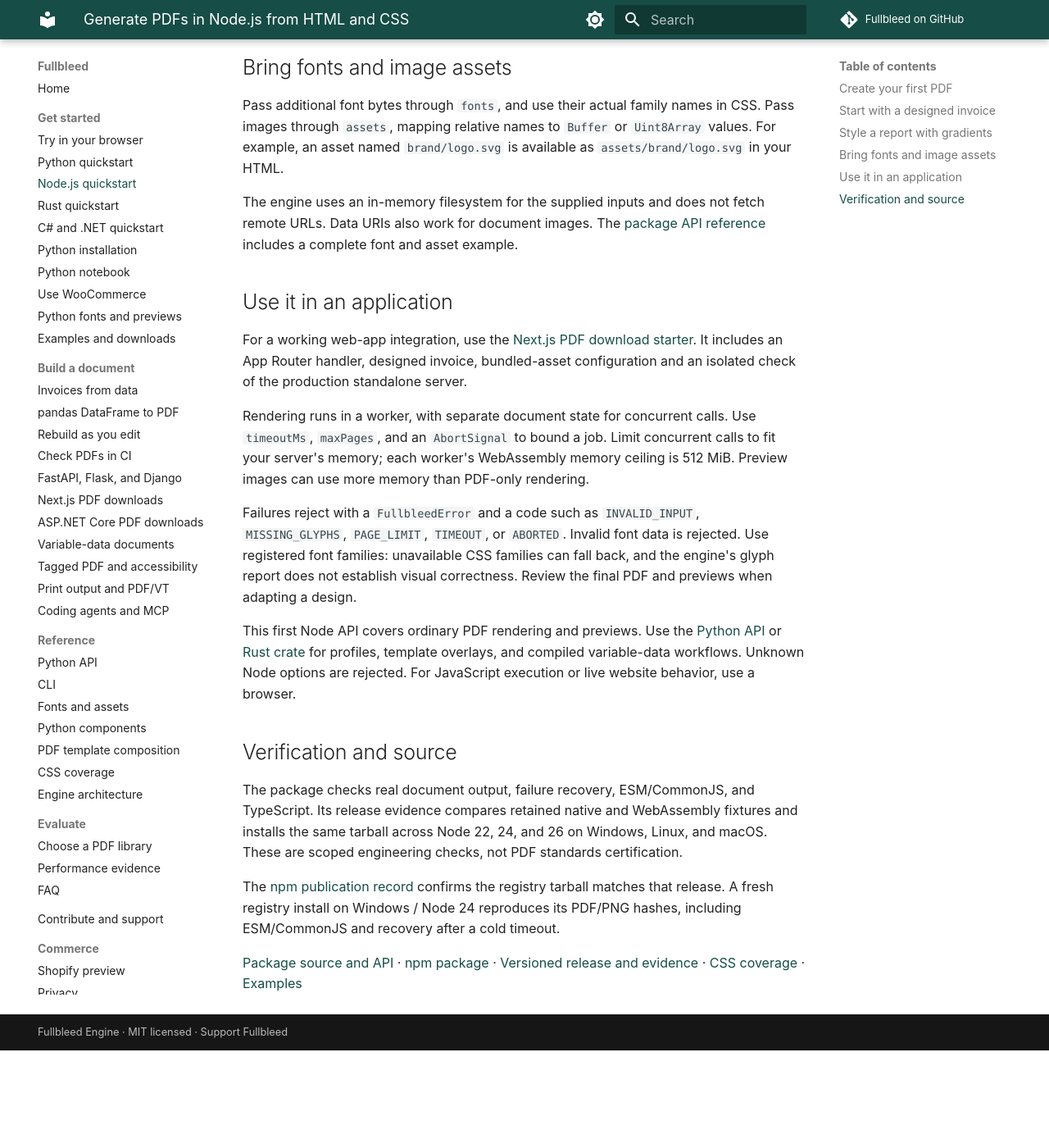
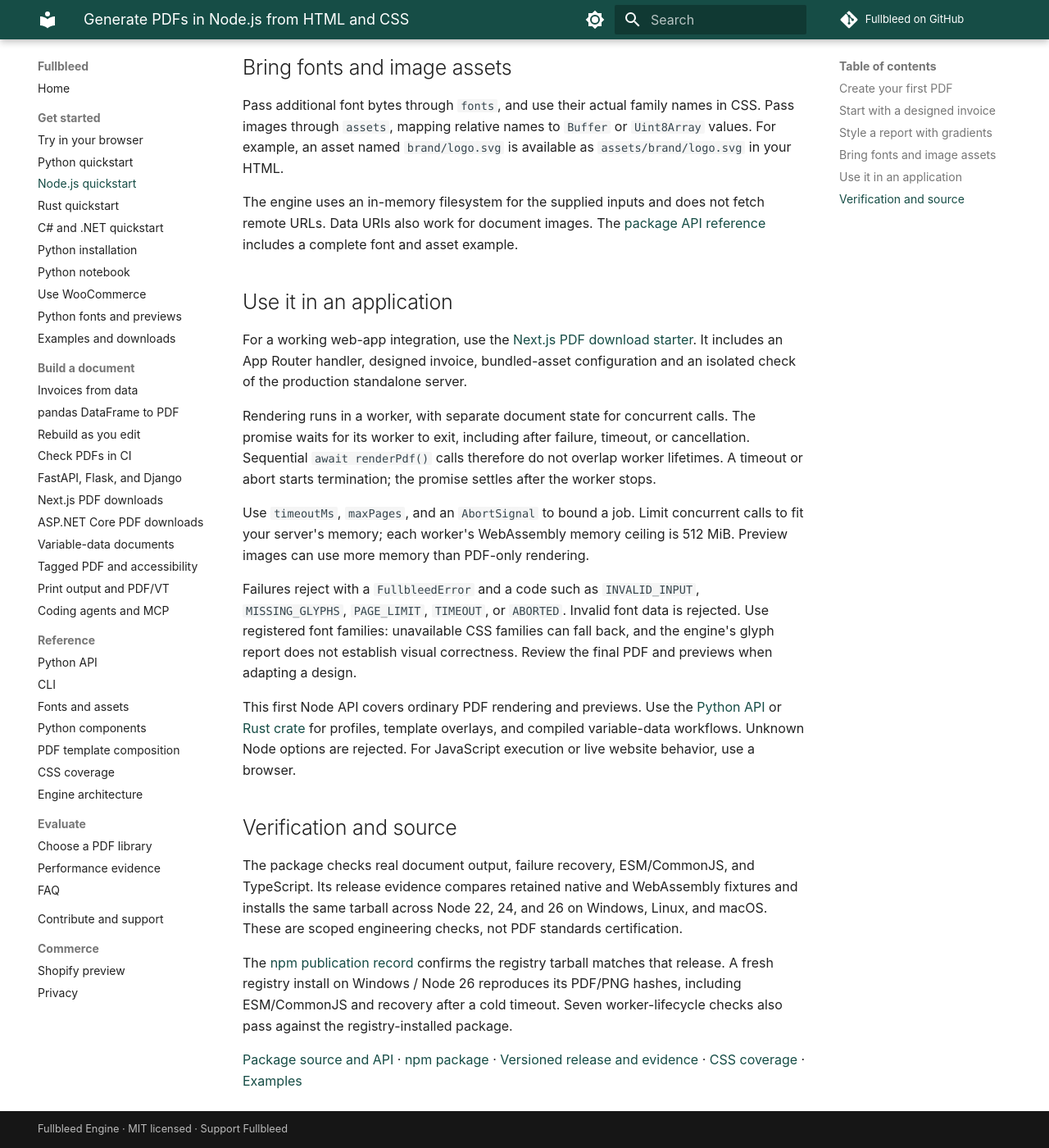
Before and after one commit to fullbleed-engine/docs, an MkDocs documentation site: the page built from docs/getting-started/node.md, in a window 1280 px wide and 1400 px high, scrolled down 3690 px. Shown: the whole window at 82% size. Built offline with MkDocs 1.6.1 and Material for MkDocs 9.7.7, drawn with Linux system fonts in a browser that asks for light colours; comment, search, counter and statistics services are not loaded; before the commit the page ends 4971 px from its top, so only the background shows below that; some of the changed text lies outside the part shown.

Commit message:
docs: use verified Node 0.1.3 in the quickstart (#37)

```diff
--- a/docs/getting-started/node.md
+++ b/docs/getting-started/node.md
@@ -77,7 +77,7 @@
 these PNG previews in earlier releases.
 
 [Open the report PDF](../assets/node/report.pdf){ .md-button }
-[Explore its HTML and CSS](https://github.com/fullbleed-engine/fullbleed-node/tree/v0.1.2/examples){ .md-button }
+[Explore its HTML and CSS](https://github.com/fullbleed-engine/fullbleed-node/tree/v0.1.3/examples){ .md-button }
 
 ## Bring fonts and image assets
 
@@ -88,7 +88,7 @@
 
 The engine uses an in-memory filesystem for the supplied inputs and does not
 fetch remote URLs. Data URIs also work for document images. The
-[package API reference](https://github.com/fullbleed-engine/fullbleed-node/tree/v0.1.2#fonts-and-assets)
+[package API reference](https://github.com/fullbleed-engine/fullbleed-node/tree/v0.1.3#fonts-and-assets)
 includes a complete font and asset example.
 
 ## Use it in an application
@@ -98,6 +98,11 @@
 and an isolated check of the production standalone server.
 
 Rendering runs in a worker, with separate document state for concurrent calls.
+The promise waits for its worker to exit, including after failure, timeout, or
+cancellation. Sequential `await renderPdf()` calls therefore do not overlap
+worker lifetimes. A timeout or abort starts termination; the promise settles
+after the worker stops.
+
 Use `timeoutMs`, `maxPages`, and an `AbortSignal` to bound a job. Limit concurrent
 calls to fit your server's memory; each worker's WebAssembly memory ceiling is
 512 MiB. Preview images can use more memory than PDF-only rendering.
@@ -120,12 +125,13 @@
 fixtures and installs the same tarball across Node 22, 24, and 26 on Windows,
 Linux, and macOS. These are scoped engineering checks, not PDF standards certification.
 
-The [npm publication record](https://github.com/fullbleed-engine/fullbleed-node/releases/download/v0.1.2/npm-publication-0.1.2.json)
+The [npm publication record](https://github.com/fullbleed-engine/fullbleed-node/releases/download/v0.1.3/npm-publication-0.1.3.json)
 confirms the registry tarball matches that release. A fresh registry install on
-Windows / Node 24 reproduces its PDF/PNG hashes, including ESM/CommonJS and
-recovery after a cold timeout.
+Windows / Node 26 reproduces its PDF/PNG hashes, including ESM/CommonJS and
+recovery after a cold timeout. Seven worker-lifecycle checks also pass against
+the registry-installed package.
 
 [Package source and API](https://github.com/fullbleed-engine/fullbleed-node) ·
 [npm package](https://www.npmjs.com/package/fullbleed) ·
-[Versioned release and evidence](https://github.com/fullbleed-engine/fullbleed-node/releases/tag/v0.1.2) ·
+[Versioned release and evidence](https://github.com/fullbleed-engine/fullbleed-node/releases/tag/v0.1.3) ·
 [CSS coverage](../css-coverage.md) · [Examples](../examples.md)
```
Also changed, not shown: other parts of docs/getting-started/node.md (+2 -2 lines), docs/assets/node/project.json (+10 -10 lines), examples/node/README.md (+2 -2 lines), 5 other files.
